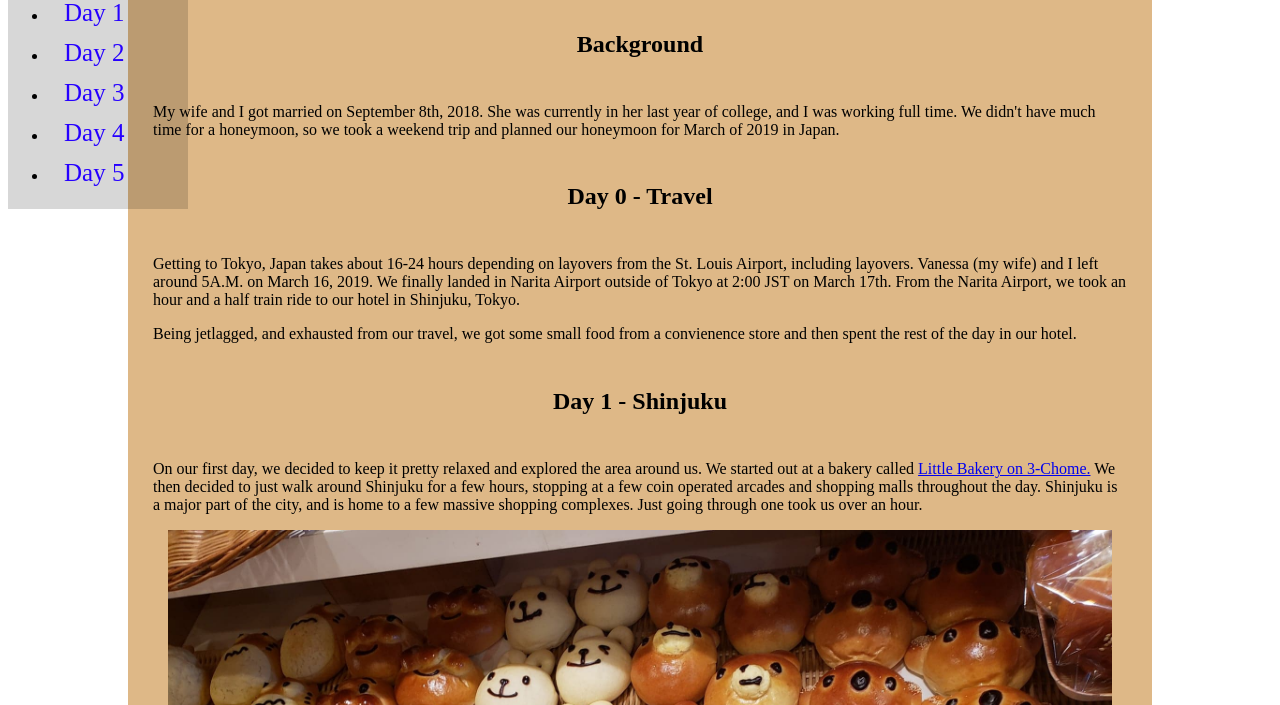
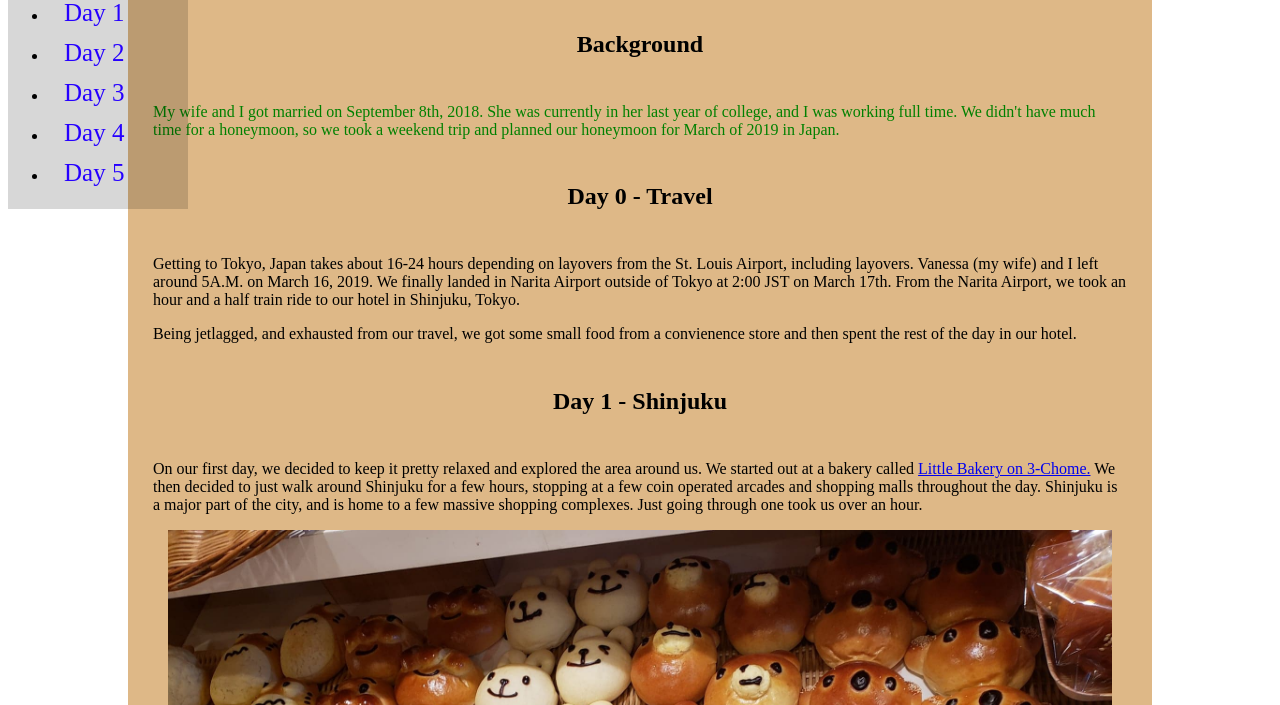
Before and after one commit to STL-LC101-Sept-22/js-assignment-4-html-me-something-grayzachary1994, a website: page index.html in a window 1280 px wide. Shown: the part 95-800 px from the top of the page. Drawn offline with Linux system fonts and the light colour scheme.

Commit message:
Made some changes in style and index

```diff
--- a/index.html
+++ b/index.html
@@ -2,8 +2,7 @@
 <html>
 
 <head>
-   <title>That time in 2019 I visited Japan with my wife.</title>
-   <link rel = "stylesheet" type = "text/css" href = "styles.css" />
+<link rel = "stylesheet" type = "text/css" href = "styles.css" />
 
 </head>
 
@@ -28,7 +27,7 @@
       <article>
          <section>
             <h2>Background</h2>
-            <p>My wife and I got married on September 8th, 2018. She was currently in her last year of college, and I
+            <p id="testP" class="funParagraph">My wife and I got married on September 8th, 2018. She was currently in her last year of college, and I
                was working full time. We didn't have much time for a honeymoon, so we took a weekend trip and planned
                our honeymoon for March of 2019 in Japan.</p>
          </section>
--- a/styles.css
+++ b/styles.css
@@ -5,7 +5,7 @@
 }
 
 p.funParagraph {
-    color:green;
+    color:green !important;
 }
 
 img{
```
